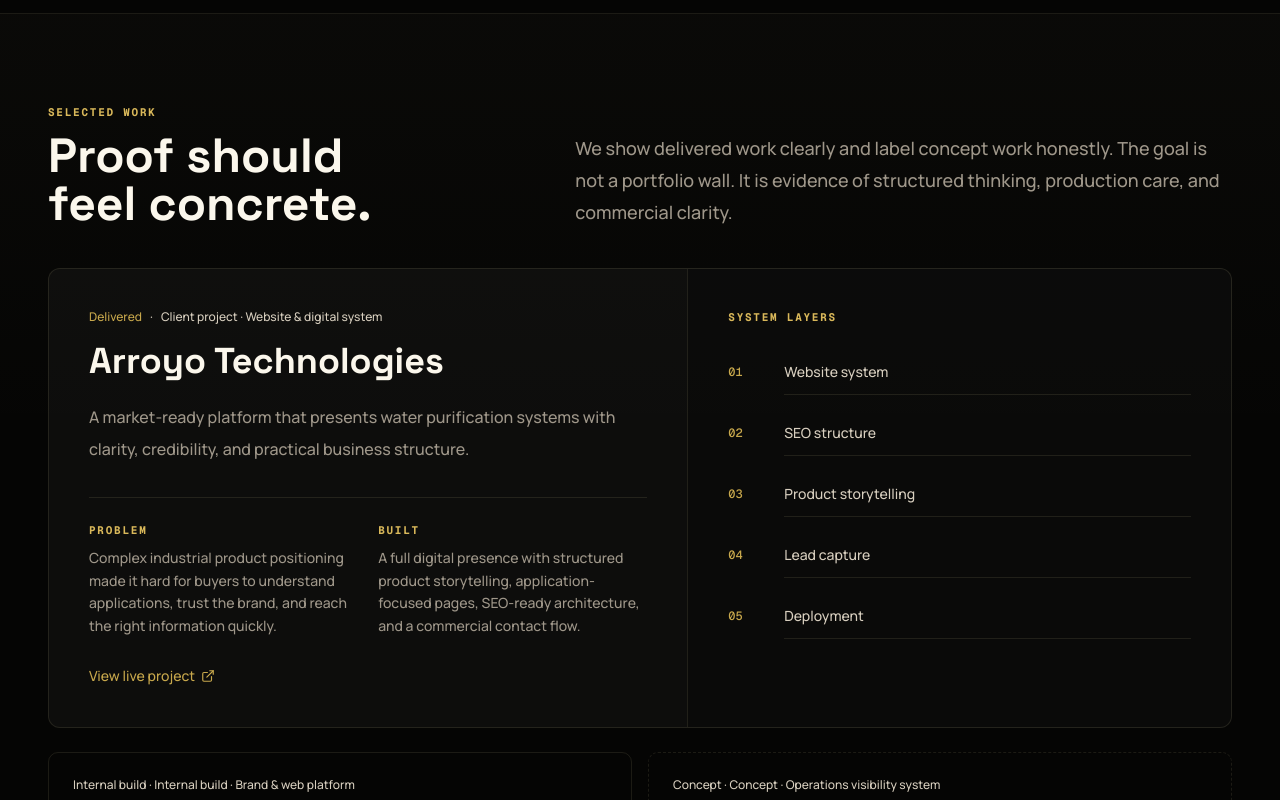
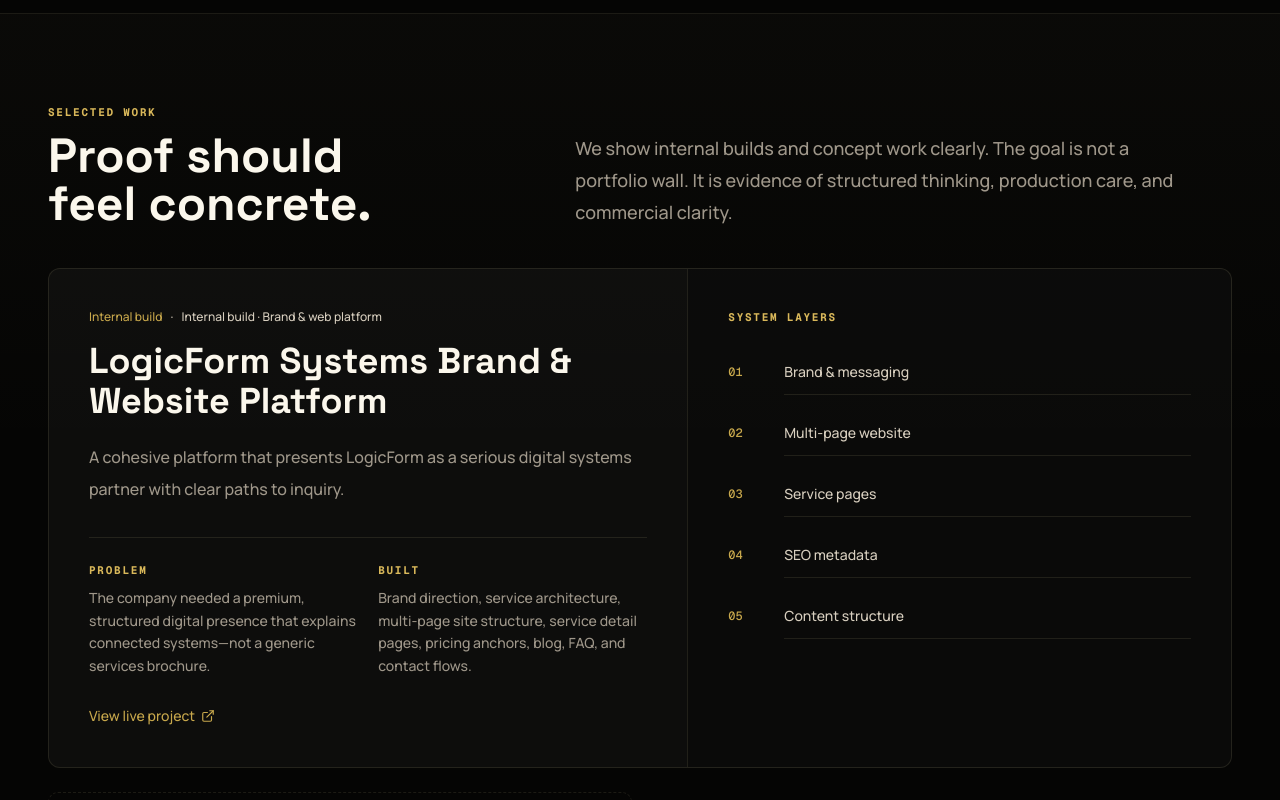
Before and after one commit to AakarshanChadha29/LogicForm-Systems, a Next.js app: page / in a window 1280 px wide. Shown: the part 2740-3540 px from the top of the page. Built offline with nearby package versions, Linux system fonts and the light colour scheme.

Commit message:
Remove Arroyo references sitewide

```diff
--- a/app/work/page.tsx
+++ b/app/work/page.tsx
@@ -10,5 +10,5 @@
 });
 
 export default function WorkPage() {
-  redirect("/about#our-work");
+  redirect("/#selected-work");
 }
--- a/components/sections/projects-section.tsx
+++ b/components/sections/projects-section.tsx
@@ -1,7 +1,7 @@
 "use client";
 
 import Link from "next/link";
-import { ArrowUpRight, Cpu, Quote, X } from "lucide-react";
+import { ArrowUpRight, Cpu, X } from "lucide-react";
 import { AnimatePresence, motion, useReducedMotion } from "framer-motion";
 import { useEffect, useMemo, useRef, useState } from "react";
 
@@ -10,7 +10,6 @@
 import { SectionHeader } from "@/components/layout/section-header";
 import { buttonVariants } from "@/components/ui/button";
 import { projectCaseStudies, type ProjectCaseStudy } from "@/data/projects";
-import { arroyoTestimonial } from "@/data/trust";
 import { cn } from "@/lib/utils";
 
 function ProjectCard({
@@ -244,11 +243,11 @@
       <Container>
         <SectionHeader
           eyebrow="Case Studies"
-          title="Engineering Work & Client Proof"
-          description="Production delivery for international clients—structured for credibility, performance, and practical business outcomes."
+          title="Engineering Work & Delivery Examples"
+          description="Selected examples of systems thinking, technical structure, and practical business outcomes."
         />
 
-                <div className="mb-6 grid gap-5 lg:grid-cols-[1.12fr_0.88fr]">
+        <div className="mb-6">
           <article className="surface-card flex flex-col p-6 md:p-7">
             <p className="text-eyebrow">{featured.label}</p>
             <h3 className="mt-2 text-2xl font-semibold tracking-tight text-foreground">{featured.title}</h3>
@@ -267,21 +266,9 @@
               <Link href="#contact" className={buttonVariants({ variant: "ghost", size: "lg" })}>Discuss Similar Work</Link>
             </div>
           </article>
-          <article className="surface-card flex flex-col p-6 md:p-7">
-            <div className="flex items-start justify-between gap-3">
-              <span className="inline-flex items-center rounded-full border border-[var(--border)] bg-[var(--surface-inset)] px-2.5 py-1 text-[11px] font-medium uppercase tracking-[0.12em] text-[var(--accent-secondary)]">{arroyoTestimonial.label}</span>
-              <Quote size={18} className="text-[var(--border-strong)]" aria-hidden />
-            </div>
-            <blockquote className="mt-4 flex-1 text-sm leading-relaxed text-[var(--foreground-secondary)]">&ldquo;{arroyoTestimonial.quote}&rdquo;</blockquote>
-            <footer className="mt-5 border-t border-[var(--border)] pt-4">
-              <p className="text-sm font-semibold text-foreground">{arroyoTestimonial.reviewerName}</p>
-              <p className="text-xs text-muted-foreground">{arroyoTestimonial.reviewerRole}</p>
-              <p className="text-xs text-muted-foreground">{arroyoTestimonial.company}</p>
-            </footer>
-          </article>
         </div>
-        <p className="mb-4 text-eyebrow">More engineering work</p>
-                <div className="grid gap-5 md:grid-cols-2">
+        <p className="mb-4 text-eyebrow">More delivery examples</p>
+        <div className="grid gap-5 md:grid-cols-2">
           {otherProjects.map((project) => (
             <ProjectCard key={project.id} project={project} onOpen={(id) => setActiveProjectId(id)} />
           ))}
--- a/components/sections/selected-work-section.tsx
+++ b/components/sections/selected-work-section.tsx
@@ -22,9 +22,8 @@
               </h2>
             </div>
             <p className="max-w-2xl text-pretty text-base leading-8 text-muted-foreground md:text-lg">
-              We show delivered work clearly and label concept work honestly. The goal is not a
-              portfolio wall. It is evidence of structured thinking, production care, and commercial
-              clarity.
+              We show internal builds and concept work clearly. The goal is not a portfolio wall. It
+              is evidence of structured thinking, production care, and commercial clarity.
             </p>
           </div>
         </ScrollReveal>
@@ -34,7 +33,9 @@
             <article className="mt-10 grid overflow-hidden rounded-[var(--radius-xl)] border border-[var(--border)] bg-[rgba(255,255,255,0.035)] lg:grid-cols-[1.08fr_0.92fr]">
               <div className="p-6 md:p-8 lg:p-10">
                 <div className="flex flex-wrap items-center gap-2 text-xs text-[var(--foreground-secondary)]">
-                  <span className="text-accent">Delivered</span>
+                  <span className="text-accent">
+                    {featured.isConcept ? "Concept" : "Internal build"}
+                  </span>
                   <span aria-hidden>·</span>
                   <span>{featured.label}</span>
                 </div>
@@ -115,10 +116,10 @@
 
         <ScrollReveal delay={0.1}>
           <Link
-            href="/about#our-work"
+            href="/contact"
             className="mt-6 inline-flex items-center gap-1.5 text-sm font-medium text-accent hover:text-[var(--accent-hover)]"
           >
-            View the client story
+            Discuss a similar system
             <ArrowRight size={14} aria-hidden />
           </Link>
         </ScrollReveal>
--- a/components/sections/testimonials-section.tsx
+++ b/components/sections/testimonials-section.tsx
@@ -1,49 +1,3 @@
-import Link from "next/link";
-import { ArrowUpRight, Quote } from "lucide-react";
-
-import { Container } from "@/components/layout/container";
-import { Section } from "@/components/layout/section";
-import { SectionHeader } from "@/components/layout/section-header";
-import { arroyoTestimonial } from "@/data/trust";
-
 export function TestimonialsSection() {
-  return (
-    <Section id="testimonials" className="section-divider py-[calc(var(--section-space)*0.75)]">
-      <Container>
-        <SectionHeader
-          eyebrow="Client Proof"
-          title="Verified Client Feedback"
-          description="Approved feedback from a delivered client engagement. We do not publish fabricated testimonials."
-        />
-
-        <article className="surface-card max-w-3xl p-6 md:p-8">
-          <div className="flex items-start justify-between gap-4">
-            <span className="inline-flex items-center gap-1.5 rounded-full border border-[var(--border)] bg-[var(--surface-inset)] px-2.5 py-1 text-[11px] font-medium uppercase tracking-[0.12em] text-[var(--accent-secondary)]">
-              {arroyoTestimonial.label}
-            </span>
-            <Quote size={20} className="shrink-0 text-[var(--border-strong)]" aria-hidden />
-          </div>
-
-          <blockquote className="mt-5 text-lg leading-relaxed text-[var(--foreground-secondary)]">
-            &ldquo;{arroyoTestimonial.quote}&rdquo;
-          </blockquote>
-
-          <footer className="mt-6 border-t border-[var(--border)] pt-5">
-            <p className="text-sm font-semibold text-foreground">{arroyoTestimonial.reviewerName}</p>
-            <p className="mt-0.5 text-sm text-muted-foreground">{arroyoTestimonial.reviewerRole}</p>
-            <p className="mt-1 text-sm text-muted-foreground">{arroyoTestimonial.company}</p>
-            <Link
-              href={arroyoTestimonial.projectUrl}
-              target="_blank"
-              rel="noopener noreferrer"
-              className="mt-4 inline-flex items-center gap-1.5 text-sm font-medium text-accent hover:text-[var(--accent-hover)]"
-            >
-              Visit Live Project
-              <ArrowUpRight size={15} aria-hidden />
-            </Link>
-          </footer>
-        </article>
-      </Container>
-    </Section>
-  );
+  return null;
 }
--- a/data/projects.ts
+++ b/data/projects.ts
@@ -24,50 +24,10 @@
 
 export const projectCaseStudies: ProjectCaseStudy[] = [
   {
-    id: "arroyo-technologies",
-    title: "Arroyo Technologies",
-    label: "Full-Stack Digital Platform",
-    featured: true,
-    mockupType: "browser",
-    liveUrl: "https://www.arroyo-technologies.com/",
-    summary:
-      "A full-stack digital platform presenting ionization-based water purification systems for residential, hospitality, and commercial buyers.",
-    stack: [
-      "Next.js",
-      "TypeScript",
-      "Tailwind CSS",
-      "Responsive UI",
-      "SEO",
-      "Product Storytelling",
-    ],
-    highlights: [
-      "Responsive product storytelling",
-      "SEO and performance foundation",
-      "International market positioning",
-    ],
-    modal: {
-      overview:
-        "End-to-end platform for Arroyo Technologies—translating complex water purification technology into a clear, professional digital presence.",
-      problem:
-        "Industrial product complexity made it difficult for buyers to understand applications, trust the brand, and reach the right information quickly.",
-      solution:
-        "Structured product pages, application-focused storytelling, SEO-ready architecture, and a contact flow aligned to commercial evaluation.",
-      architecture: [
-        "Structured content hierarchy for product and application pages",
-        "Responsive layout system for international stakeholders",
-        "SEO and metadata foundation for discoverability",
-        "Legal and documentation structure for commercial trust",
-        "Performance-oriented implementation for global audiences",
-      ],
-      tools: ["Next.js", "TypeScript", "Tailwind CSS", "Vercel"],
-      outcome:
-        "A market-ready platform that presents industrial systems with clarity, credibility, and practical business structure.",
-    },
-  },
-  {
     id: "custom-saas-crm-platforms",
     title: "Custom SaaS & CRM Platform Engineering",
     label: "Business Systems Engineering",
+    featured: true,
     isConcept: true,
     mockupType: "dashboard",
     summary:
--- a/data/selected-work.ts
+++ b/data/selected-work.ts
@@ -11,19 +11,6 @@
 };
 
 export const selectedWorkItems: SelectedWorkItem[] = [
-  {
-    id: "arroyo-technologies",
-    title: "Arroyo Technologies",
-    label: "Client project · Website & digital system",
-    problem:
-      "Complex industrial product positioning made it hard for buyers to understand applications, trust the brand, and reach the right information quickly.",
-    built:
-      "A full digital presence with structured product storytelling, application-focused pages, SEO-ready architecture, and a commercial contact flow.",
-    outcome:
-      "A market-ready platform that presents water purification systems with clarity, credibility, and practical business structure.",
-    layers: ["Website system", "SEO structure", "Product storytelling", "Lead capture", "Deployment"],
-    href: "https://www.arroyo-technologies.com/",
-  },
   {
     id: "logicform-brand-platform",
     title: "LogicForm Systems Brand & Website Platform",
--- a/data/trust.ts
+++ b/data/trust.ts
@@ -27,14 +27,3 @@
   "Teams needing dashboards, internal tools, and connected workflows",
   "Companies looking for a lean technical partner—not agency overhead",
 ] as const;
-
-export const arroyoTestimonial = {
-  id: "arroyo-technologies",
-  reviewerName: "Arroyo Technologies Leadership",
-  reviewerRole: "Client Review",
-  label: "Approved client feedback",
-  quote:
-    "LogicForm Systems helped us turn a complex technical product into a clear, professional digital platform. The design, graphics, structure, and ongoing day-to-day support have made the service feel dependable and easy to reach whenever we need help.",
-  company: "Arroyo Technologies",
-  projectUrl: "https://www.arroyo-technologies.com/",
-} as const;
```
